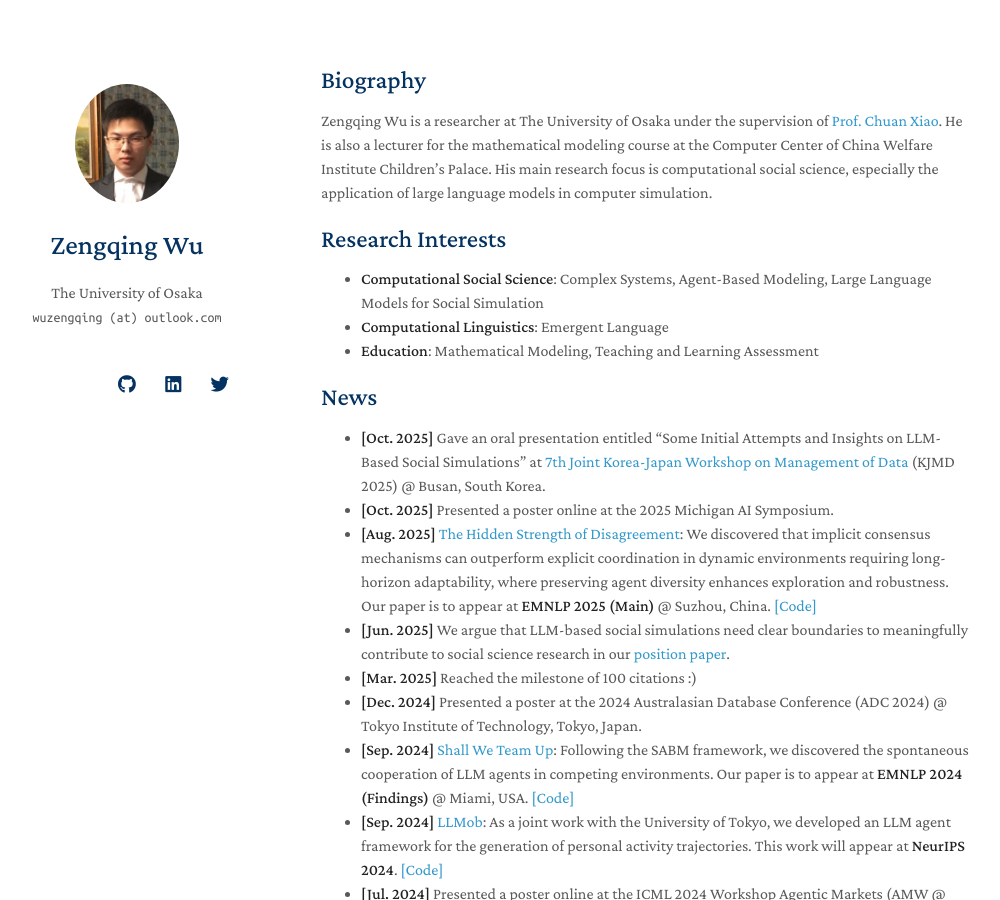
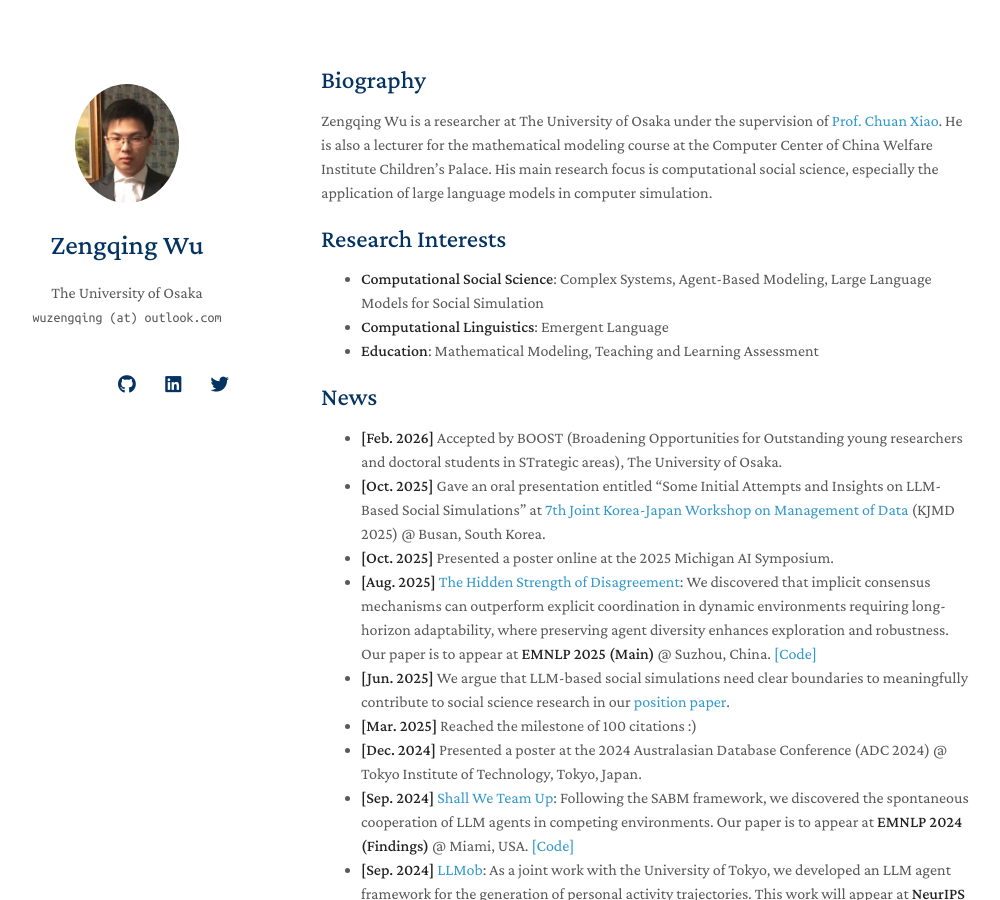
Before and after one commit to wuzengqing001225/wuzengqing001225.github.io, a Jekyll site: the page built from index.md, in a window 1280 px wide and 900 px high. Shown: the whole window, without its empty margins (149-1149 px from the left). Built offline with Jekyll 4.4.1, drawn with Linux system fonts in a browser that asks for light colours; nearby versions of some CDN libraries; a style sheet for code colours, icons or effects is not loaded; our own code applies the rules of GitHub Pages for plain Markdown files.

Commit message:
Update index.md

```diff
--- a/index.md
+++ b/index.md
@@ -16,6 +16,7 @@ Zengqing Wu is a researcher at The University of Osaka under the supervision of
 
 ## News
 
+- **[Feb. 2026]** Accepted by BOOST (Broadening Opportunities for Outstanding young researchers and doctoral students in STrategic areas), The University of Osaka.
 - **[Oct. 2025]** Gave an oral presentation entitled "Some Initial Attempts and Insights on LLM-Based Social Simulations" at [7th Joint Korea-Japan Workshop on Management of Data](https://joohyung00.github.io/kjmd2025/) (KJMD 2025) @ Busan, South Korea.
 - **[Oct. 2025]** Presented a poster online at the 2025 Michigan AI Symposium.
 - **[Aug. 2025]** [The Hidden Strength of Disagreement](https://arxiv.org/abs/2502.16565): We discovered that implicit consensus mechanisms can outperform explicit coordination in dynamic environments requiring long-horizon adaptability, where preserving agent diversity enhances exploration and robustness. Our paper is to appear at **EMNLP 2025 (Main)** @ Suzhou, China. [[Code]](https://github.com/wuzengqing001225/ConsensusDiversityTradeoffMAS)
```
